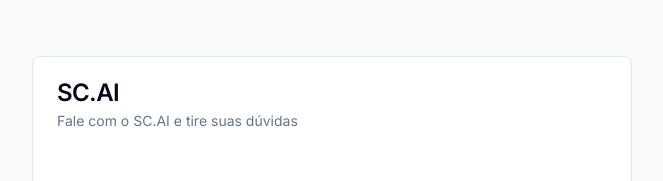
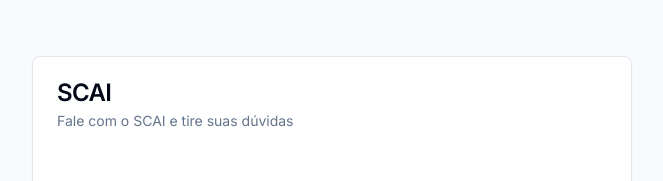
Before and after one commit to szsouza/SC_AI, a Next.js app: page / in a window 1280 px wide. Shown: the top 181 px of the page, without its empty margins (308-971 px from the left). Built offline with nearby package versions, Linux system fonts and the light colour scheme.

Commit message:
finalizando ajustes

```diff
--- a/src/components/chat.tsx
+++ b/src/components/chat.tsx
@@ -1,6 +1,8 @@
 "use client";
 import React, { useEffect, useRef } from "react";
 import { Avatar, AvatarFallback, AvatarImage } from "./ui/avatar";
+import scai from "../../public/scai.png";
+import user from "../../public/avatar-1.jpg";
 import { Button } from "./ui/button";
 import {
   Card,
@@ -50,8 +52,8 @@
   return (
     <Card className="w-[600px] ">
       <CardHeader>
-        <CardTitle>SC.AI</CardTitle>
-        <CardDescription>Fale com o SC.AI e tire suas dúvidas</CardDescription>
+        <CardTitle>SCAI</CardTitle>
+        <CardDescription>Fale com o SCAI e tire suas dúvidas</CardDescription>
       </CardHeader>
       <CardContent>
         <ScrollArea className="w-full h-[500px] space-y-4 pr-4">
@@ -64,13 +66,13 @@
                 {message.role === "user" && (
                   <Avatar>
                     <AvatarFallback>DF</AvatarFallback>
-                    <AvatarImage src="https://static.vecteezy.com/system/resources/thumbnails/008/442/086/small/illustration-of-human-icon-user-symbol-icon-modern-design-on-blank-background-free-vector.jpg" />
+                    <AvatarImage src="https://imageupload.io/ib/HK8gJAgyzGcoOmJ_1696934151.jpg" />
                   </Avatar>
                 )}
                 {message.role === "assistant" && (
                   <Avatar>
                     <AvatarFallback>DF</AvatarFallback>
-                    <AvatarImage src="https://cdn.icon-icons.com/icons2/3250/PNG/512/bot_filled_icon_202506.png" />
+                    <AvatarImage src="https://imageupload.io/ib/dpYxckpgxiRcvtF_1696934289.png" />
                   </Avatar>
                 )}
                 <div className=" flex-1 flex-col">
```
Also changed, not shown: public/avatar-1.jpg (added), public/scai.png (added).
